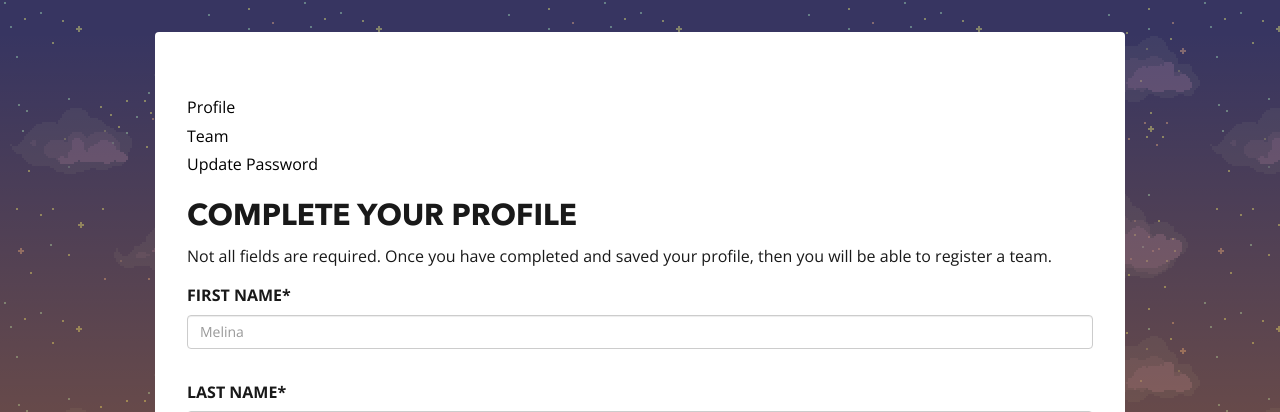
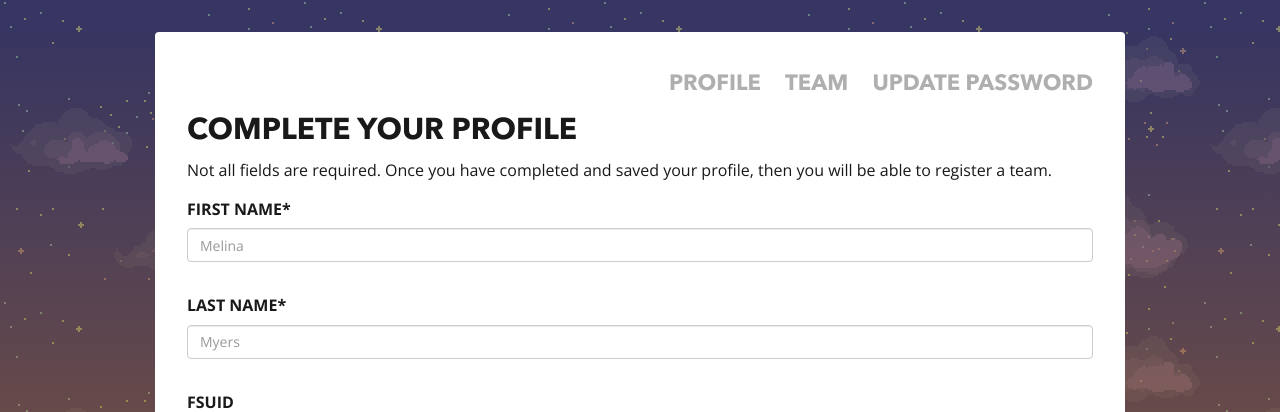
Before and after one commit to FSU-ACM/Contest-Server, a Python web app: template app/templates/profile.html in a window 1280 px wide. Shown: the top 412 px of the page. Run offline with Jinja, Linux system fonts and the light colour scheme; the template is opened without the code that fills it: most values are stand-ins (such as "Sample title", 1, 10 or a date in 2020); some libraries are stand-ins or nearby versions.

Commit message:
Profile screen menu items nav bar

```diff
--- a/app/static/styles/css/styles.css
+++ b/app/static/styles/css/styles.css
@@ -230,4 +230,23 @@ h1, h2, h3, h4, h5 {
   .container {
     max-width: 970px; } }
 
+div.menuitems{
+    float:right;
+}
+
+div.menuitems a{
+    font-family: "Avenir-Next-Bold", sans-serif;
+    font-size: 22px;
+    text-transform: uppercase;
+    z-index: 1024;
+    background-color: transparent;
+    border-radius: 0;
+    border-width: 0;
+    margin-left:20px;
+}
+
+div.menuitems a:hover{
+    color:#ff0000
+}
+
 /*# sourceMappingURL=styles.css.map */
--- a/app/templates/menuitems.html
+++ b/app/templates/menuitems.html
@@ -1,12 +1,5 @@
-<style>
-  div.menuitems ul.menuitemnschild a { color: black; }
-  div.menuitems ul.menuitemnschild a:hover { color: red; }
-</style>
-
-<div class="menuitems" aria-expanded="true"">
-  <ul class="menuitemnschild" style="list-style-type:none;display:inline" >
-    <li><a href="{{ url_for('profile') }}">Profile</a></li>
-    <li><a href="{{ url_for('teams') }}">Team</a></li>
-    <li><a href="{{ url_for('teams') }}">Update Password</a></li>
-  </ul>
+<div class="menuitems" aria-expanded="true">
+    <a href="{{ url_for('profile') }}">Profile</a>
+    <a href="{{ url_for('teams') }}">Team</a>
+    <a href="{{ url_for('teams') }}">Update Password</a>
 </div>
--- a/app/templates/profile.html
+++ b/app/templates/profile.html
@@ -18,6 +18,8 @@
   {% endif %}
 
   {% include "/menuitems.html" %}
+
+  <br/>
 
   <h2>Complete Your Profile</h2>
   <p>
```
